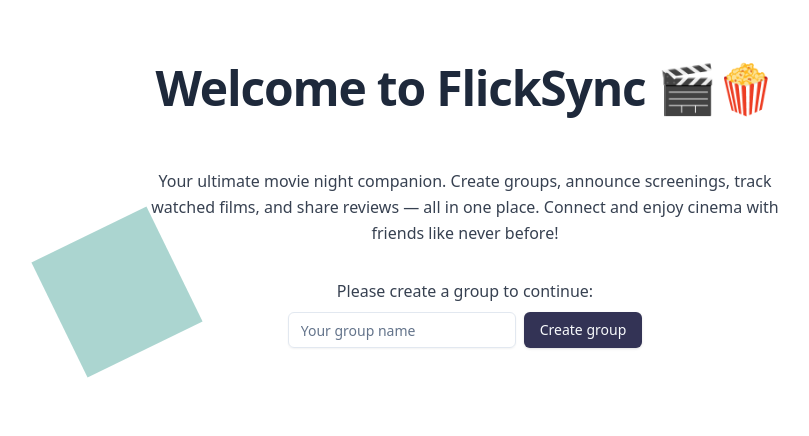
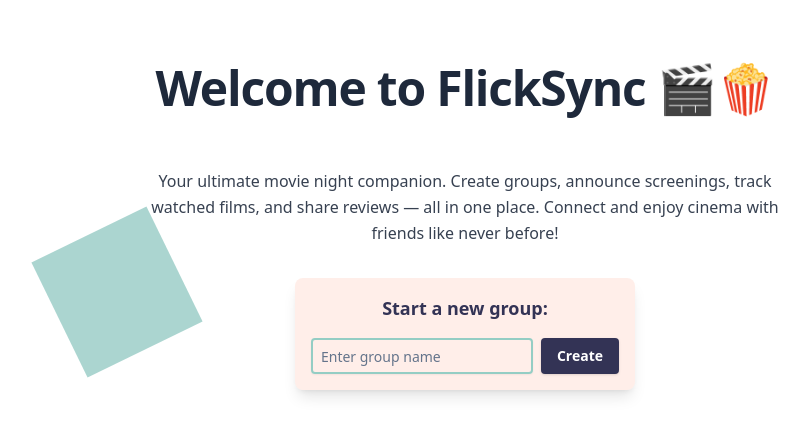
Before and after one commit to leagrigat/flick-sync, a Next.js app: page / in a window 1280 px wide. Shown: the top 436 px of the page, without its empty margins (175-984 px from the left). Built offline with nearby package versions, Linux system fonts and the light colour scheme; no server answers.

Commit message:
feat(lp): emphasized group creation section

```diff
--- a/app/globals.css
+++ b/app/globals.css
@@ -19,12 +19,14 @@
       --primary-foreground: 210 40% 98%;
 
       --secondary: 14, 100%, 78%; /* #FFAB91 */
+      --secondary-light: 14, 100%, 78%, 0.2;
       --secondary-foreground: 222.2 47.4% 11.2%;
 
       --muted: 210 40% 96.1%;
       --muted-foreground: 215.4 16.3% 46.9%;
 
       --accent: 174, 42%, 51%; /*#4DB6AC*/
+      --accent-light: 174, 42%, 51%, 0.6;
       --accent-foreground: 222.2 47.4% 11.2%;
 
       --destructive: 1, 77%, 55%; /* #E53935 */
--- a/components/create-group.tsx
+++ b/components/create-group.tsx
@@ -32,16 +32,22 @@ export default function CreateGroup() {
   // Button validation - don't work when input field empty
 
   return (
-    <div className="flex gap-2 flex-col">
-      <P className="text-center">Please create a group to continue:</P>
-      <div className="flex w-full max-w-sm items-center space-x-2">
+    <div className="flex flex-col items-center gap-4 p-4 bg-secondary-light rounded-lg shadow-lg">
+      <P className="text-lg font-semibold text-primary">Start a new group:</P>
+      <div className="flex w-full max-w-md items-center space-x-2">
         <Input
           type="text"
           value={input}
           onChange={handleInput}
-          placeholder="Your group name"
+          placeholder="Enter group name"
+          className="flex-1 p-2 border-2 border-accent-light outline-none rounded"
         />
-        <Button onClick={handleGroupCreation}>Create group</Button>
+        <Button
+          onClick={handleGroupCreation}
+          className="bg-primary hover:bg-accent text-white font-bold py-2 px-4 rounded shadow"
+        >
+          Create
+        </Button>
       </div>
     </div>
   );
--- a/components/ui/input.tsx
+++ b/components/ui/input.tsx
@@ -1,6 +1,6 @@
-import * as React from "react"
+import * as React from "react";
 
-import { cn } from "@/lib/utils"
+import { cn } from "@/lib/utils";
 
 export interface InputProps
   extends React.InputHTMLAttributes<HTMLInputElement> {}
@@ -11,15 +11,15 @@ const Input = React.forwardRef<HTMLInputElement, InputProps>(
       <input
         type={type}
         className={cn(
-          "flex h-9 w-full rounded-md border border-input bg-transparent px-3 py-1 text-sm shadow-sm transition-colors file:border-0 file:bg-transparent file:text-sm file:font-medium placeholder:text-muted-foreground focus-visible:outline-none focus-visible:ring-1 focus-visible:ring-ring disabled:cursor-not-allowed disabled:opacity-50",
+          "flex h-9 w-full rounded-md border border-input bg-transparent px-3 py-1 text-sm shadow-sm transition-colors file:border-0 file:bg-transparent file:text-sm file:font-medium placeholder:text-muted-foreground focus-visible:outline-none focus-visible:ring-1  disabled:cursor-not-allowed disabled:opacity-50",
           className
         )}
         ref={ref}
         {...props}
       />
-    )
+    );
   }
-)
-Input.displayName = "Input"
+);
+Input.displayName = "Input";
 
-export { Input }
+export { Input };
--- a/tailwind.config.ts
+++ b/tailwind.config.ts
@@ -31,6 +31,7 @@ const config = {
         secondary: {
           DEFAULT: "hsl(var(--secondary))",
           foreground: "hsl(var(--secondary-foreground))",
+          light: "hsla(var(--secondary-light))",
         },
         destructive: {
           DEFAULT: "hsl(var(--destructive))",
@@ -43,6 +44,7 @@ const config = {
         accent: {
           DEFAULT: "hsl(var(--accent))",
           foreground: "hsl(var(--accent-foreground))",
+          light: "hsla(var(--accent-light))"
         },
        info: {
         DEFAULT: "hsl(var(--info))",
```
